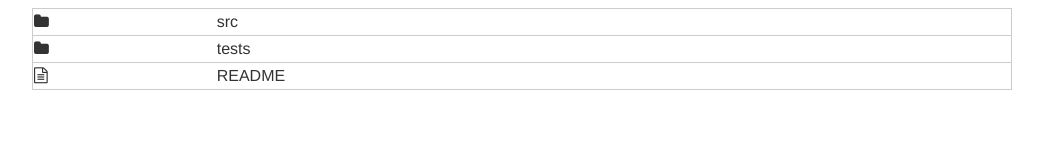
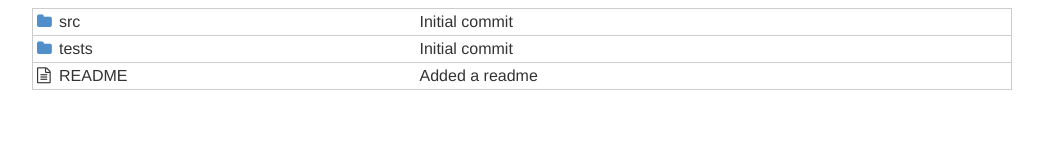
Before and after one commit to dekelohad/Github-File-List, a React app: page / in a window 1280 px wide. Shown: the whole page, without its empty margins (118-1161 px from the left). Built offline with nearby package versions, Linux system fonts and the light colour scheme.

Commit message:
Added CommitMessage Component

```diff
--- a/src/index.css
+++ b/src/index.css
@@ -7,10 +7,27 @@ margin: 0 auto;
     border: 1px solid #ccc;
     border-collapse: collapse;
     }
+
 .file-list td {
     border-top: 1px solid #ccc;
 }
+
 .file-name {
     padding: 4px;
     max-width: 180px;
 }
+
+.file-icon {
+    width: 17px;
+    padding-left: 4px;
+}
+
+.file-icon .fa-folder {
+     color: #508FCA;
+ }
+
+.commit-message {
+    max-width: 442px;
+    padding-left: 10px;
+    overflow: hidden;
+ }
--- a/src/index.js
+++ b/src/index.js
@@ -2,6 +2,7 @@ import React from 'react';
 import ReactDOM from 'react-dom';
 import PropTypes from 'prop-types';
 import './index.css';
+
 const FileList = ({ files }) => (
   <table className="file-list">
   <tbody>
@@ -17,10 +18,24 @@ const FileList = ({ files }) => (
 
   const FileListItem = ({ file }) => (
     <tr className="file-list-item">
-      <FileName file={file}/>
+      <FileName file={file} />
+      <CommitMessage
+      commit={file.latestCommit} />
     </tr>
     );
     FileListItem.propTypes = {
+    file: PropTypes.object.isRequired
+    };
+
+  const FileName =  ({ file }) => {
+    return (
+      <>
+      <FileIcon file={file}/>
+      <td className="file-name">{file.name}</td>
+      </>
+    );
+      }
+    FileName.propTypes = {
     file: PropTypes.object.isRequired
     };
 
@@ -39,18 +54,15 @@ const FileIcon = ({ file }) =>{
       file: PropTypes.object.isRequired
       };
 
+  const CommitMessage = ({ commit }) => (
+    <td className="commit-message">
+      {commit.message}
+    </td>
+    );
+    CommitMessage.propTypes = {
+    commit: PropTypes.object.isRequired
+    };
 
-    const FileName =  ({ file }) => {
-      return (
-        <>
-        <FileIcon file={file}/>
-        <td className="file-name">{file.name}</td>
-        </>
-        );
-      }
-      FileName.propTypes = {
-      file: PropTypes.object.isRequired
-      };
 
 const testFiles = [
   {
```
Lines whose indentation alone changed are shown as unchanged.
